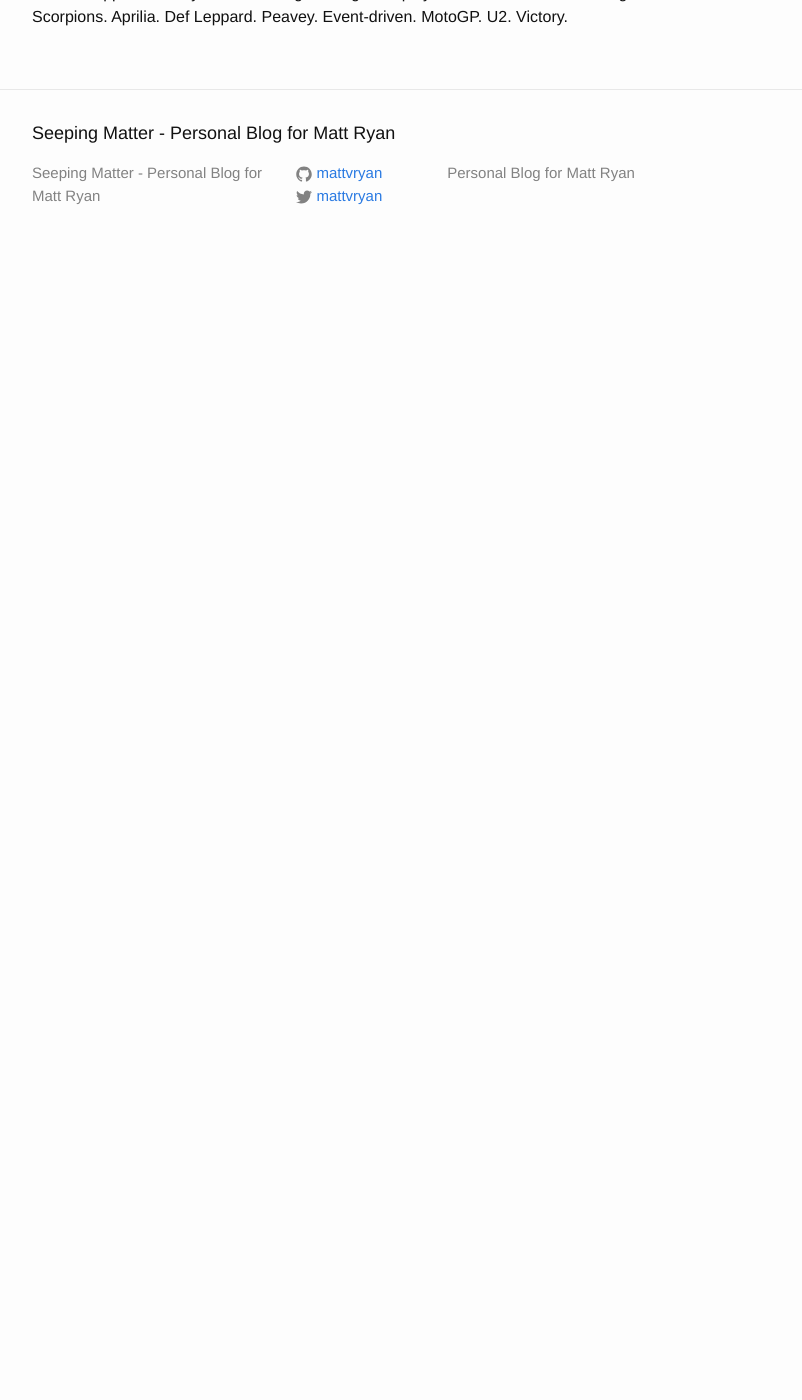
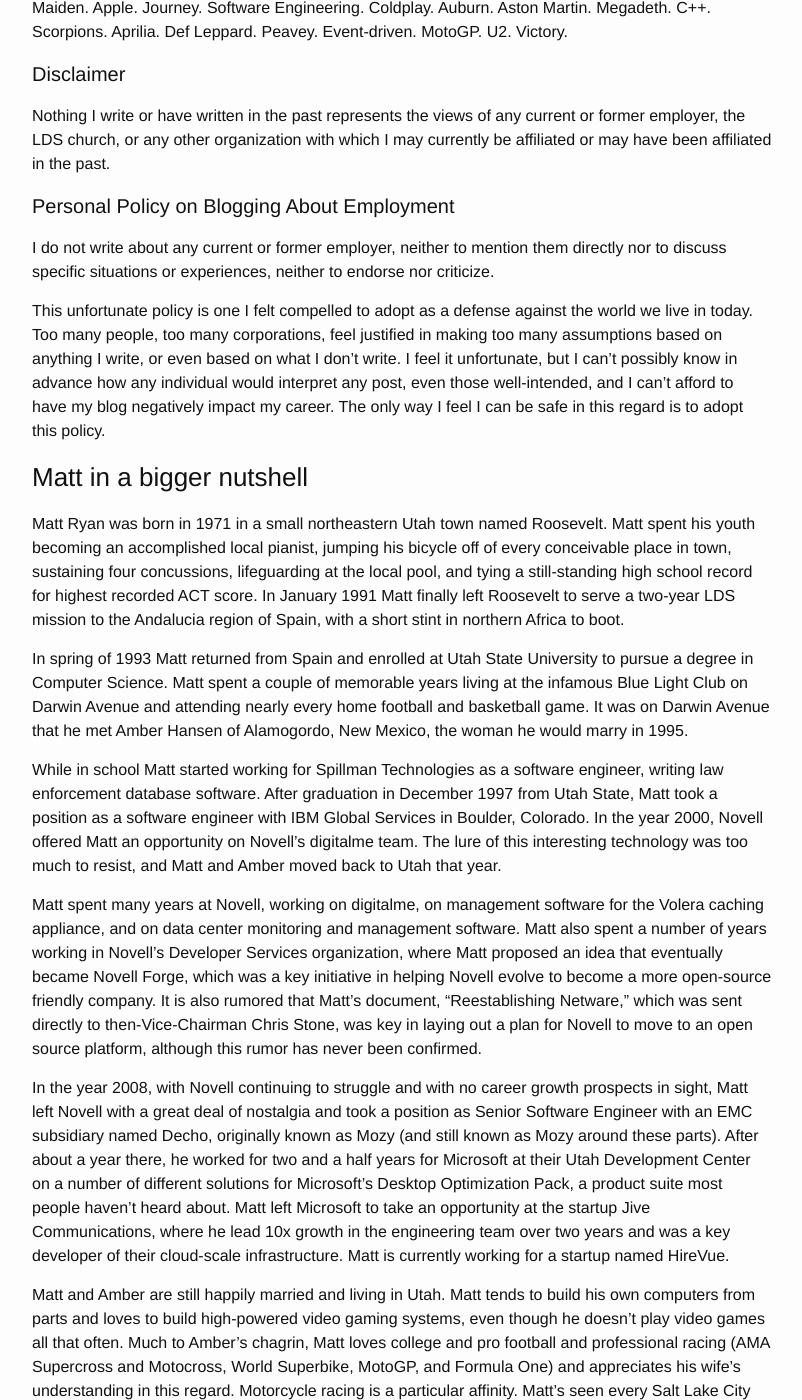
Before and after one commit to mattvryan/mattvryan.github.io, a Jekyll site: the page built from about.md, in a window 1280 px wide and 1400 px high, scrolled down 270 px. Shown: the whole window, without its empty margins (238-1040 px from the left). Built offline with Jekyll 4.4.1, drawn with Linux system fonts in a browser that asks for light colours; before the commit the page ends 900 px from its top, so only the background shows below that; some of the changed text lies outside the part shown.

Commit message:
Updated about page.

```diff
--- a/about.md
+++ b/about.md
@@ -3,6 +3,31 @@
 title: About
 permalink: /about/
 ---
-Things that matter to me:
+### Matt in a nutshell
 
 Family. Cloud-scale. Ducati. Van Halen. Supercross. Python. Dream Theater. Forza. Spain. Ferrari. Alice In Chains. Service-oriented. Queensryche. SEC. Ibanez. Pink Floyd. Java. Formula One. Yamaha. Iron Maiden. Apple. Journey. Software Engineering. Coldplay. Auburn. Aston Martin. Megadeth. C++. Scorpions. Aprilia. Def Leppard. Peavey. Event-driven. MotoGP. U2. Victory.
+
+#### Disclaimer
+
+Nothing I write or have written in the past represents the views of any current or former employer, the LDS church, or any other organization with which I may currently be affiliated or may have been affiliated in the past.
+
+#### Personal Policy on Blogging About Employment
+I do not write about any current or former employer, neither to mention them directly nor to discuss specific situations or experiences, neither to endorse nor criticize.
+
+This unfortunate policy is one I felt compelled to adopt as a defense against the world we live in today.  Too many people, too many corporations, feel justified in making too many assumptions based on anything I write, or even based on what I don’t write.  I feel it unfortunate, but I can’t possibly know in advance how any individual would interpret any post, even those well-intended, and I can’t afford to have my blog negatively impact my career.  The only way I feel I can be safe in this regard is to adopt this policy.
+
+### Matt in a bigger nutshell
+
+Matt Ryan was born in 1971 in a small northeastern Utah town named Roosevelt.  Matt spent his youth becoming an accomplished local pianist, jumping his bicycle off of every conceivable place in town, sustaining four concussions, lifeguarding at the local pool, and tying a still-standing high school record for highest recorded ACT score.  In January 1991 Matt finally left Roosevelt to serve a two-year LDS mission to the Andalucia region of Spain, with a short stint in northern Africa to boot.
+
+In spring of 1993 Matt returned from Spain and enrolled at Utah State University to pursue a degree in Computer Science.  Matt spent a couple of memorable years living at the infamous Blue Light Club on Darwin Avenue and attending nearly every home football and basketball game.  It was on Darwin Avenue that he met Amber Hansen of Alamogordo, New Mexico, the woman he would marry in 1995.
+
+While in school Matt started working for Spillman Technologies as a software engineer, writing law enforcement database software.  After graduation in December 1997 from Utah State, Matt took a position as a software engineer with IBM Global Services in Boulder, Colorado.  In the year 2000, Novell offered Matt an opportunity on Novell’s digitalme team.  The lure of this interesting technology was too much to resist, and Matt and Amber moved back to Utah that year.
+
+Matt spent many years at Novell, working on digitalme, on management software for the Volera caching appliance, and on data center monitoring and management software.  Matt also spent a number of years working in Novell’s Developer Services organization, where Matt proposed an idea that eventually became Novell Forge, which was a key initiative in helping Novell evolve to become a more open-source friendly company.  It is also rumored that Matt’s document, “Reestablishing Netware,” which was sent directly to then-Vice-Chairman Chris Stone, was key in laying out a plan for Novell to move to an open source platform, although this rumor has never been confirmed.
+
+In the year 2008, with Novell continuing to struggle and with no career growth prospects in sight, Matt left Novell with a great deal of nostalgia and took a position as Senior Software Engineer with an EMC subsidiary named Decho, originally known as Mozy (and still known as Mozy around these parts).  After about a year there, he worked for two and a half years for Microsoft at their Utah Development Center on a number of different solutions for Microsoft’s Desktop Optimization Pack, a product suite most people haven’t heard about.  Matt left Microsoft to take an opportunity at the startup Jive Communications, where he lead 10x growth in the engineering team over two years and was a key developer of their cloud-scale infrastructure.  Matt is currently working for a startup named HireVue.
+
+Matt and Amber are still happily married and living in Utah.  Matt tends to build his own computers from parts and loves to build high-powered video gaming systems, even though he doesn’t play video games all that often.  Much to Amber’s chagrin, Matt loves college and pro football and professional racing (AMA Supercross and Motocross, World Superbike, MotoGP, and Formula One) and appreciates his wife’s understanding in this regard.  Motorcycle racing is a particular affinity.  Matt’s seen every Salt Lake City Supercross event, every Salt Lake City World Superbike event, and has even traveled a fair distance for other racing events, like to Anaheim (Supercross), Las Vegas (Supercross and Supercross US Open), and Monterrey (MotoGP at Laguna Seca).  When Matt does play video games, they are usually racing games like those in the Forza Motorsport series or F1 2010.  Lately he’s been wasting way too much time playing Minecraft.
+
+Matt still loves music.  He plays his piano every so often, although the skill level is nothing like it was when he was a young teenager in Roosevelt.  Matt owns two nice guitars, a black Ibanez RG350 electric with upgraded Seymour-Duncan pickups, and a natural-colored Takamine EG360 acoustic-electric with a rosewood back and sides; although he’s not very good, Matt really loves to play guitar and greatly appreciates talented guitar music.  Rock concerts are another big affinity for Matt, who arranged with friends to drive all the way from Utah to Sacramento, CA to see Van Halen in November 2007 and again from Utah to Anaheim, again for Van Halen, in June 2012.
```
